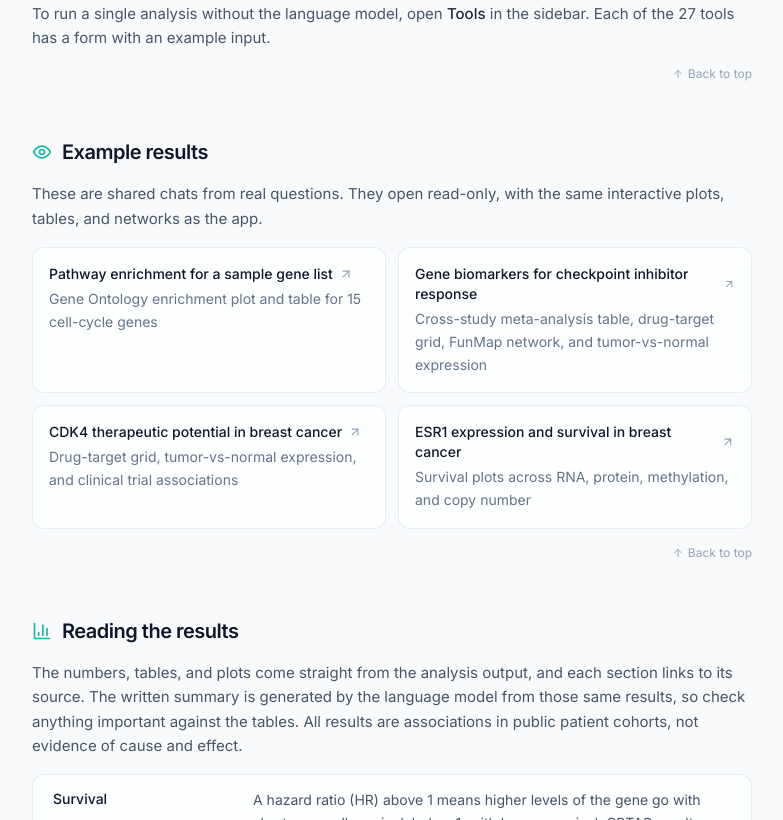
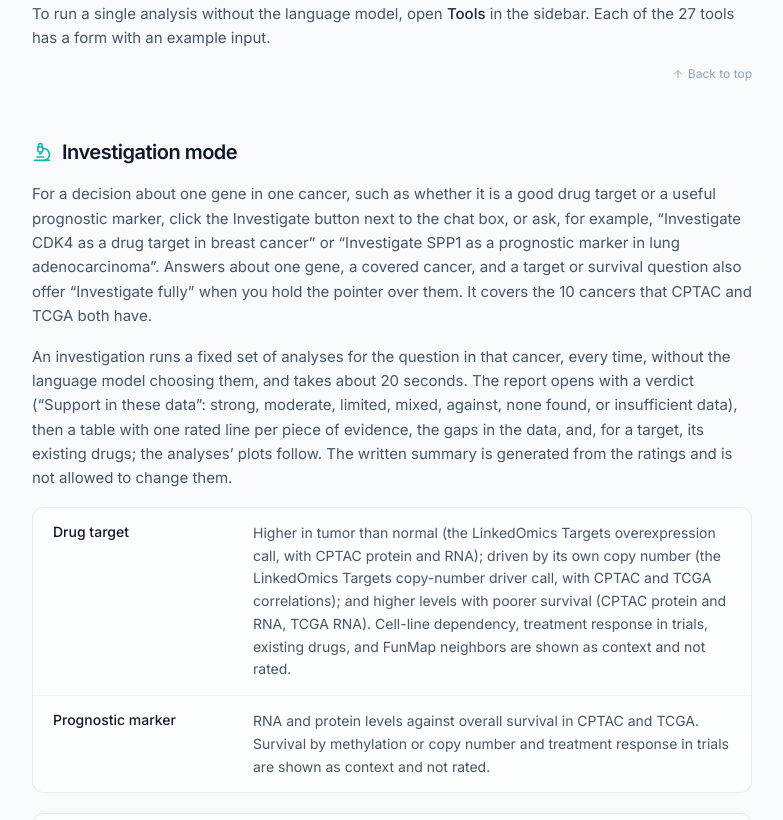
Before and after one commit to bzhanglab/LinkedOmicsChat, a Next.js app in the folder frontend/: page /docs in a window 1280 px wide. Shown: the part 1980-2800 px from the top of the page, without its empty margins (248-1031 px from the left). Built offline with nearby package versions, Linux system fonts and the light colour scheme; no server answers.

Commit message:
Document investigation mode on the Docs and About pages and in the developer notes, with its evidence lines, rating rules and limits.

```diff
--- a/frontend/app/about/AboutContent.tsx
+++ b/frontend/app/about/AboutContent.tsx
@@ -29,12 +29,17 @@ const REFERENCES = [
 ]
 
 // Example questions are from the golden test set (backend/examples/langgraph_golden_queries.json),
-// except the gene report, gene list, and treatment response matching examples.
+// except the gene report, investigation, gene list, and treatment response matching examples.
 const ANALYSES = [
     {
         name: "Gene report",
         desc: "Seven analyses of one gene at once: tumor vs. normal and survival in CPTAC, survival across TCGA cohorts, the drug-target profile, treatment response in trials, FunMap neighbors, and recent PubMed articles, with a written overview. Ask for one or use the report button next to the chat box.",
         example: "Report on ERBB2",
+    },
+    {
+        name: "Investigation mode",
+        desc: "A decision question about one gene in one cancer (is it a drug target, is it a prognostic marker), answered with a fixed set of analyses and a report that rates each line of evidence by written rules, lists the gaps, and gives a verdict. Click the Investigate button next to the chat box or ask for one.",
+        example: "Investigate CDK4 as a drug target in breast cancer",
     },
     {
         name: "Your own gene list",
--- a/frontend/app/docs/page.tsx
+++ b/frontend/app/docs/page.tsx
@@ -1,7 +1,7 @@
 "use client"
 
 import Link from "next/link"
-import { ArrowUp, ArrowUpRight, MessageSquare, Eye, BarChart3, Database, Cpu, HelpCircle, Download, Plug } from "lucide-react"
+import { ArrowUp, ArrowUpRight, MessageSquare, Eye, BarChart3, Database, Cpu, HelpCircle, Download, Plug, Microscope } from "lucide-react"
 
 // ── Shared primitives ──────────────────────────────────────────────────────
 
@@ -54,6 +54,7 @@ function ExtLink({ href, children }: { href: string; children: React.ReactNode }
 
 const SECTIONS = [
     { id: "examples", title: "Asking questions" },
+    { id: "investigate", title: "Investigation mode" },
     { id: "example-outputs", title: "Example results" },
     { id: "interpret", title: "Reading the results" },
     { id: "export", title: "Exporting a chat" },
@@ -150,6 +151,31 @@ const MCP_CLIENTS = [
     },
 ]
 
+const INVESTIGATION_LINES = [
+    {
+        term: "Drug target",
+        text: "Higher in tumor than normal (the LinkedOmics Targets overexpression call, with CPTAC protein and RNA); driven by its own copy number (the LinkedOmics Targets copy-number driver call, with CPTAC and TCGA correlations); and higher levels with poorer survival (CPTAC protein and RNA, TCGA RNA). Cell-line dependency, treatment response in trials, existing drugs, and FunMap neighbors are shown as context and not rated.",
+    },
+    {
+        term: "Prognostic marker",
+        text: "RNA and protein levels against overall survival in CPTAC and TCGA. Survival by methylation or copy number and treatment response in trials are shown as context and not rated.",
+    },
+]
+
+const INVESTIGATION_RATINGS = [
+    {
+        term: "Strong",
+        text: "For survival, significant (p < 0.05) in the same direction in both CPTAC and TCGA. For tumor overexpression and copy number, the LinkedOmics Targets call confirmed by an independent test: CPTAC RNA higher in tumor, or TCGA copy number correlating with RNA.",
+    },
+    { term: "Moderate", text: "p < 0.01 in one source only, or a LinkedOmics Targets call without the confirming test." },
+    { term: "Weak", text: "p < 0.05 in one source only, or higher in tumor than normal without the overexpression call." },
+    {
+        term: "Against or mixed",
+        text: "For a target, protein significantly lower in tumor than normal. For a prognostic marker, CPTAC and TCGA significant in opposite directions. Better survival with higher levels does not count against a target, because patients whose tumors carry an established target are often treated for it.",
+    },
+    { term: "No data", text: "The source has nothing for this cancer or gene; kept apart from a tested result with no association, so missing data never reads as a negative result." },
+]
+
 const EXPORTS = [
     {
         term: "Web page",
@@ -161,7 +187,7 @@ const EXPORTS = [
     },
     {
         term: "Methods text",
-        text: "A paragraph describing each analysis in the chat (data source, cohort, what was analyzed, and the date it ran) with numbered references to the resources behind it, to adapt for a paper. Check it against the chat before using it.",
+        text: "A paragraph describing each analysis in the chat (data source, cohort, what was analyzed, and the date it ran), and for an investigation its rating rules, with numbered references to the resources behind it, to adapt for a paper. Check it against the chat before using it.",
     },
 ]
 const DATA_SOURCES = [
@@ -207,6 +233,10 @@ const FAQS = [
     {
         term: "Can I run the same analyses for other genes?",
         text: "Yes. Hold the pointer over an answer and click \"Repeat for other genes\" to run its analyses of a single gene again for up to 10 genes, without the language model. The results come back as one table with a row per gene, followed by the plots.",
+    },
+    {
+        term: "Can the app weigh the evidence for a target or a marker?",
+        text: "Yes, for one gene in one of the 10 cancers that CPTAC and TCGA both cover. Click the Investigate button next to the chat box, or ask, for example, \"Investigate CDK4 as a drug target in breast cancer\". The report rates each line of evidence by fixed rules and lists the gaps; the investigation mode section explains the rules.",
     },
     {
         term: "Can I repeat an analysis outside the chat?",
@@ -312,6 +342,46 @@ export default function DocsPage() {
                 <P>
                     To run a single analysis without the language model, open <strong className="font-medium text-slate-800">Tools</strong> in
                     the sidebar. Each of the 27 tools has a form with an example input.
+                </P>
+
+                <BackToTop />
+
+                <H2 id="investigate" icon={Microscope}>Investigation mode</H2>
+                <P>
+                    For a decision about one gene in one cancer, such as whether it is a good drug target or a useful
+                    prognostic marker, click the Investigate button next to the chat box, or ask, for example,
+                    &ldquo;Investigate CDK4 as a drug target in breast cancer&rdquo; or &ldquo;Investigate SPP1 as a
+                    prognostic marker in lung adenocarcinoma&rdquo;. Answers about one gene, a covered cancer, and a
+                    target or survival question also offer &ldquo;Investigate fully&rdquo; when you hold the pointer
+                    over them. It covers the 10 cancers that CPTAC and TCGA both have.
+                </P>
+                <P>
+                    An investigation runs a fixed set of analyses for the question in that cancer, every time, without
+                    the language model choosing them, and takes about 20 seconds. The report opens with a verdict
+                    (&ldquo;Support in these data&rdquo;: strong, moderate, limited, mixed, against, none found, or
+                    insufficient data), then a table with one rated line per piece of evidence, the gaps in the data,
+                    and, for a target, its existing drugs; the analyses&rsquo; plots follow. The written summary is
+                    generated from the ratings and is not allowed to change them.
+                </P>
+                <DefList items={INVESTIGATION_LINES} />
+                <div className="mt-5" />
+                <DefList items={INVESTIGATION_RATINGS} />
+                <div className="mt-5" />
+                <P>
+                    Tumor overexpression and copy number are led by LinkedOmics Targets&rsquo; own calls because, in
+                    cohorts of hundreds of patients, most genes show some significant difference between tumor and
+                    normal tissue and some correlation with their own copy number. On significance alone, random genes
+                    rated as often as known targets; a copy-number driver call also requires the gene to be recurrently
+                    amplified. The rules were checked against known targets, known prognostic markers, and 20 random
+                    genes.
+                </P>
+                <P>
+                    The verdict covers only what these resources show: a strong rating means consistent signals across
+                    sources, not proof that a drug would work. Subtypes such as ER-positive breast cancer are not
+                    separated. Breast cancer has gaps: CPTAC has no normal breast tissue or breast survival data, and
+                    LinkedOmics Targets has no breast cell lines, so even established targets such as ERBB2 and CDK4
+                    can come back as insufficient data there. TCGA protein (RPPA) data is left out while the TCGA
+                    service returns the same protein values for different genes.
                 </P>
 
                 <BackToTop />
```
Also changed, not shown: 1 other file (tests, documents, lock files or other folders).
